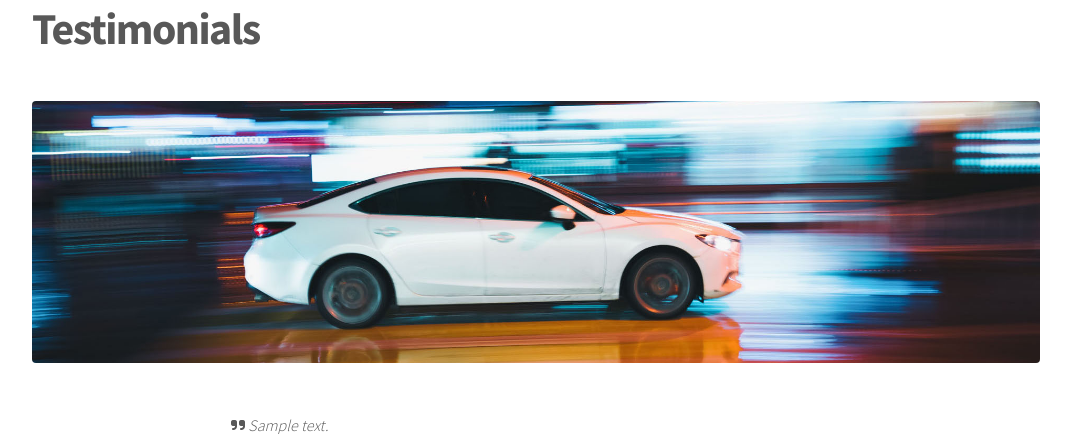
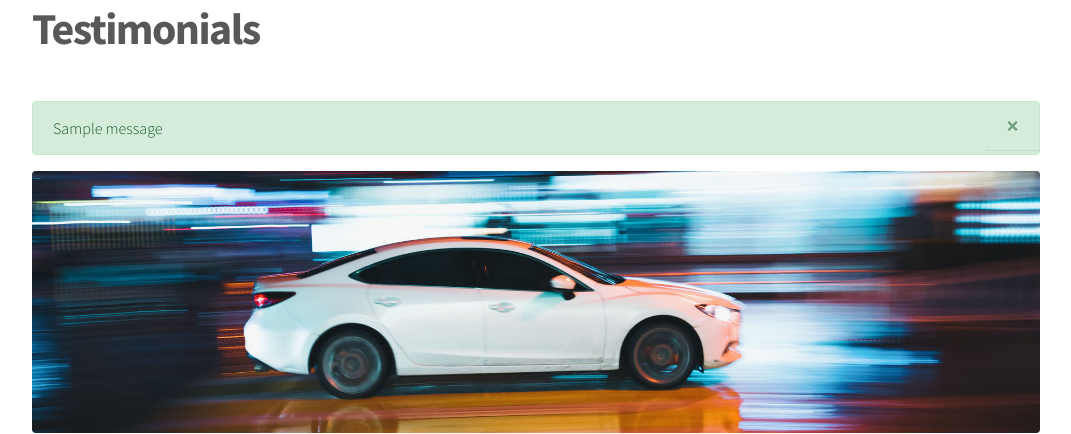
Before and after one commit to harshil037/carrent, a Django app: page /testimonials in a window 1280 px wide. Shown: the part 104-538 px from the top of the page, without its empty margins (104-1175 px from the left). Run offline with Django 3.2, Linux system fonts and the light colour scheme; a user stored in the database is signed in; tables that the repository leaves empty hold one stand-in row (values such as "Sample post"); one stand-in notice (Sample message) is shown; some libraries are stand-ins or nearby versions.

Commit message:
Fixed testimonials

```diff
--- a/car/forms.py
+++ b/car/forms.py
@@ -60,7 +60,6 @@ class BookingForm(ModelForm):
         # }
 
 class GiveTestimonialForm(forms.ModelForm):
-    username = forms.ModelChoiceField(queryset=User.objects.all(), widget= forms.HiddenInput())
     class Meta:
         model = Testimonials
         fields = ['name','notes']
--- a/car/models.py
+++ b/car/models.py
@@ -41,9 +41,9 @@ class Fleet(models.Model):
         return self.plateNo
 
 class Testimonials(models.Model):
-    name = models.CharField(max_length=512)
+    name = models.CharField(max_length=512, help_text="This name will be displayed in your testimonial.")
     notes = models.TextField(null=False)
-    rating = models.IntegerField(editable=False, default= 5, validators=[MinValueValidator(1), MaxValueValidator(5)])
+    # rating = models.IntegerField(editable=False, default= 5, validators=[MinValueValidator(1), MaxValueValidator(5)])
 
     def __str__(self):
         return self.name
--- a/car/views.py
+++ b/car/views.py
@@ -218,16 +218,16 @@ def userbookings(request):
 @login_required(login_url='login')
 def givetestimonial(request):
     if request.method == 'POST':
-        form = GiveTestimonialForm(request.POST)
+        form = GiveTestimonialForm(request.POST, initial={'name':request.user})
         if form.is_valid():
             form.save()
             messages.success(request,'Your Testimonial has been submitted!')
             return redirect('testimonials')
         else:
-            messages.success(request,'There was an error! Please try again later.')
+            messages.error(request,'There was an error! Please try again later.')
             return redirect('userbookings')
     else:
-        form = GiveTestimonialForm(initial={'name': request.user})
+        form = GiveTestimonialForm(initial={'name':request.user})
 
     context={'form': form}
     return render(request, 'givetestimonial.html',context )
--- a/templates/base.html
+++ b/templates/base.html
@@ -86,10 +86,10 @@
 			<ul>
 				<li><a href="{% url 'index' %}" class="active">Home</a></li>
 
-				<li><a href="{% url 'offers' %}">Offers</a></li>
-
 				<li><a href="{% url 'fleet' %}">Fleet</a></li>
-
+				{% if user.is_authenticated %}
+				<li><a href="{% url 'userbookings' %}">Bookings</a></li>
+				{% endif %}
 				<li>
 					<a href="#" class="dropdown-toggle">About</a>
 
--- a/templates/booking/userbookings.html
+++ b/templates/booking/userbookings.html
@@ -1,7 +1,7 @@
 {% extends 'base.html' %}
 {% block title %}Bookings | Car Rental Website{% endblock title %}
 {% block body %}
-<div class=" container py-5">
+<div class=" container jumbotron py-5">
 {% if messages %}
         	{% for message in messages %}
 				{% if message.tags == 'info' %}
--- a/templates/testimonials.html
+++ b/templates/testimonials.html
@@ -8,7 +8,25 @@
 					<div id="main">
 						<div class="inner">
 							<h1>Testimonials</h1>
-
+							{% if messages %}
+        					{% for message in messages %}
+								{% if message.tags == 'info' %}
+									<div class="alert alert-warning alert-dismissible fade show" role="alert">
+										{{message}}
+										<a href="#" class="close" data-dismiss="alert" aria-label="close">&times;</a>
+									</div>
+								{% elif message.tags == 'success' %}
+									<div class="alert alert-success alert-dismissible fade show" role="alert">
+										<a href="#" class="close" data-dismiss="alert" aria-label="close">&times;</a>
+							  			{{message}}
+									</div>
+								{% elif message.tags == 'error' %}
+									<div class="alert alert-danger alert-dismissable fade show" role="alert">
+  										{{message}}
+									</div>
+								{% endif %}
+							{% endfor %}
+		  				{% endif %}
 							<div class="image main">
 								<img src="static/images/banner-image-3-1920x500.jpg" class="img-fluid" alt="" />
 							</div>
```
Also changed, not shown: car/migrations/0024_auto_20210716_2125.py (added), car/migrations/0025_alter_testimonials_name.py (added), 2 other files.
